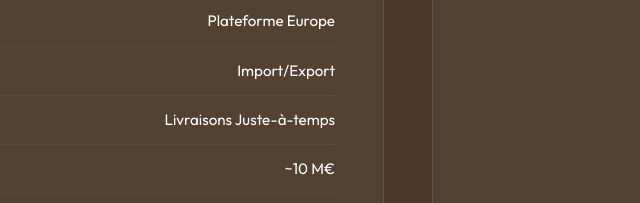
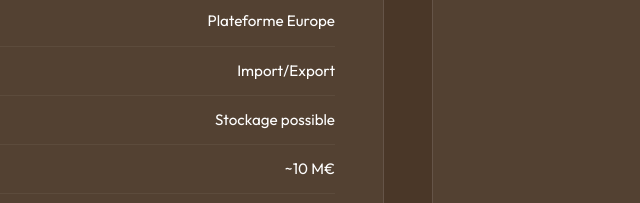
Before and after one commit to yassinegavarin-arch/akafrancev4, a plain HTML site: page index.html in a window 1280 px wide. Shown: the part 4117-4320 px from the top of the page, 232-872 px from the left. Drawn offline with nearby package versions, Linux system fonts and the light colour scheme.

Commit message:
Update index.html

```diff
--- a/index.html
+++ b/index.html
@@ -1439,7 +1439,7 @@
                         </li>
                         <li>
                             <span class="label">Stockage & Distribution</span>
-                            <span class="value">Livraisons Juste-à-temps</span>
+                            <span class="value">Stockage possible</span>
                         </li>
                         <li>
                             <span class="label">Chiffre d'affaires</span>
```
